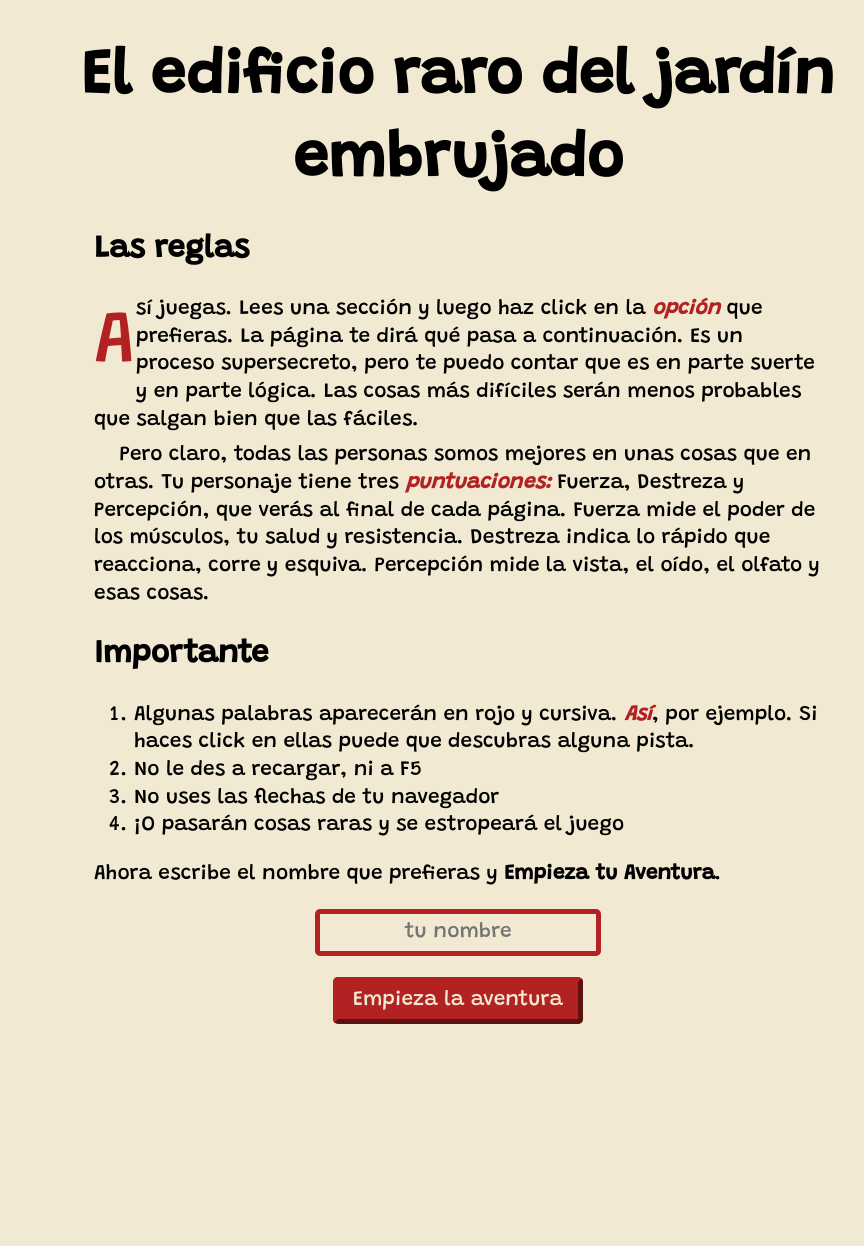
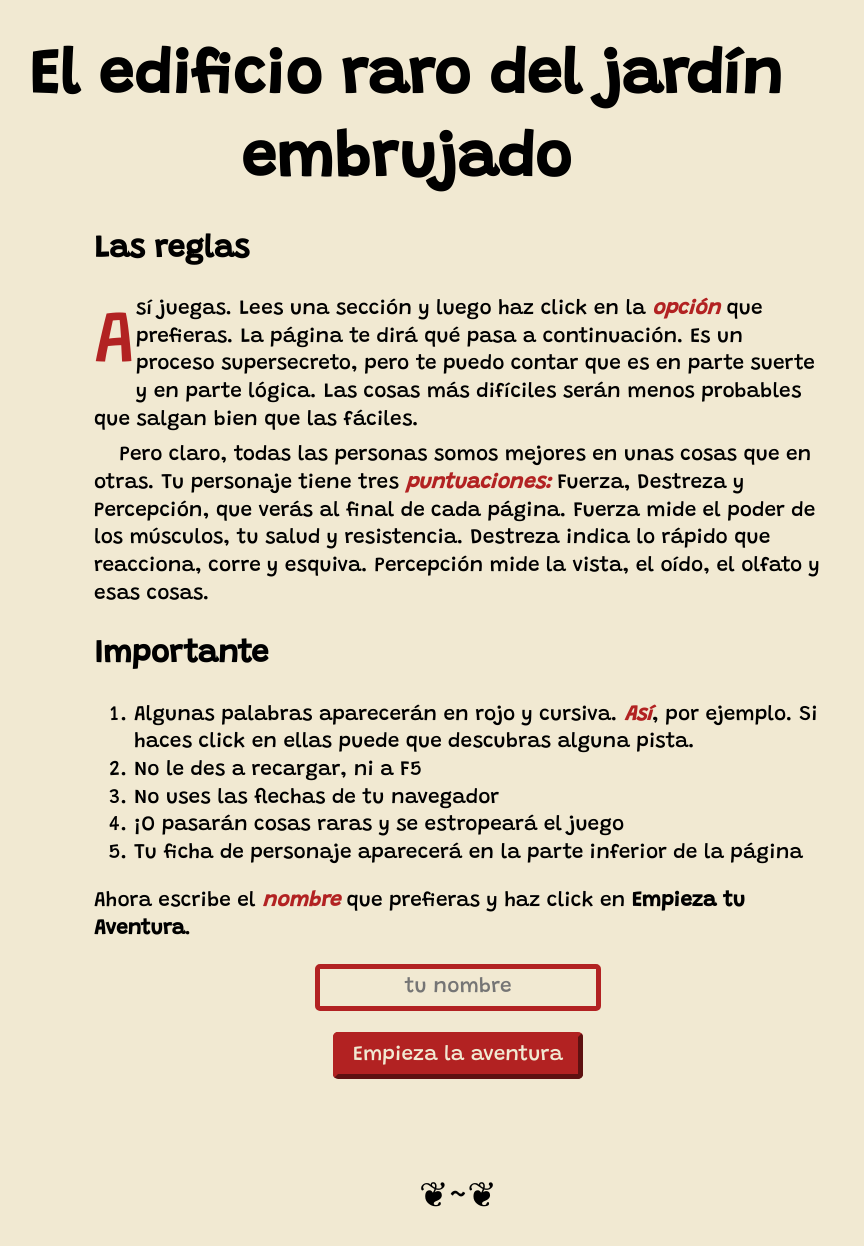
Before and after one commit to wissol/queridasAventuras, a plain HTML site: page index.html in a window 1280 px wide. Shown: the whole page, without its empty margins (182-1046 px from the left). Before the commit the page ends 1074 px from the top, so only its background shows below. Drawn offline with nearby package versions, Linux system fonts and the light colour scheme.

Commit message:
Mejoro la ficha de personaje, ahora es visible siempre

```diff
--- a/index.html
+++ b/index.html
@@ -12,7 +12,8 @@
     <main>
 
     <header>
-      <h1>El edificio raro del jardín embrujado<span id="fichaPersonaje"></span></h1>
+      <h1>El edificio raro del jardín embrujado</h1>
+
     </header>
 
     <section id="textoPrincipal">
@@ -28,10 +29,11 @@
           <li>No le des a recargar, ni a F5</li>
           <li>No uses las flechas de tu navegador</li>
           <li>¡O pasarán cosas raras y se estropeará el juego</li>
+          <li>Tu ficha de personaje aparecerá en la parte inferior de la página</li>
         </ol>
 
         <form id="inicial">
-          <p>Ahora escribe el nombre que prefieras y <strong>Empieza tu Aventura</strong>.
+          <p>Ahora escribe el <em title="Si lo dejas en blanco tendrás uno al azar">nombre</em> que prefieras y haz click en <strong>Empieza tu Aventura</strong>.</p>
           <input type="text" placeholder="tu nombre" id="inputNombre">
           <input type="submit" value="Empieza la aventura" id="inputBoton">
         </form>
@@ -39,6 +41,10 @@
         </section>
 
       <section id="opciones"></section>
+
+      <footer>
+        <p id="fichaPersonaje">&#10086;~&#10086;</p>
+      </footer>
   </main>
 
     <!-- Scripts --------------------------------------------->
--- a/script.js
+++ b/script.js
@@ -68,7 +68,7 @@ function prueba_seccion(seccion){
 }
 
 function generaFichaPersonaje(){
-  let a = `<em title='${localStorage["nombre"]},&thinsp;${localStorage["edad"]}&thinsp;años<br/>Fue:&nbsp;${localStorage["fue"]}/${localStorage["fueInicial"]} Des:&thinsp;${localStorage["des"]}  Per:&thinsp;${localStorage["per"]} '>&#10086;</em>`;
+  let a = `<p class="nuevo">&#10086; ${localStorage["nombre"]},&thinsp;${localStorage["edad"]}&thinsp;años &#10086;<br/>&#10086; Fue:&nbsp;${localStorage["fue"]}/${localStorage["fueInicial"]} Des:&thinsp;${localStorage["des"]}  Per:&thinsp;${localStorage["per"]} &#10086;</p>`;
   return a;
 }
 
@@ -140,7 +140,7 @@ $('body').on('click', 'em', function(e) {  // Inserción de pistas haciendo clic
       $('#' + pId).remove();
       em.removeClass("activo");
     } else {
-      var paragraph = $("<span></span>");
+      var paragraph = $("<p></p>");
       console.log("SIN clase");
       em.addClass("activo");
       paragraph.html(em.attr("title"));
--- a/style.css
+++ b/style.css
@@ -14,7 +14,9 @@ body { margin: 1vh auto; padding:1rem; max-width: 45em;}
 
 section {max-width: 35rem; margin: 0 auto;}
 
-h1{font-size: 3.0em; margin: 1vh auto; max-width: 40em; text-align: center;}
+h1{font-size: 3.0em; margin: 1vh auto; }
+header {max-width: 40rem; text-align: center;}
+footer {font-size: 1.7rem; max-width: 35rem; margin:12vh auto; text-align: center;}
 
 p {margin: 1vh auto}
 
@@ -74,7 +76,6 @@ figure {float: left;}
 .nuevo {
   background: #B22222;
   color: #f1e9d2;
-  display: inline-block;
   padding: .5rem;
   border-radius: 1rem;
   border: solid thick black;
```
